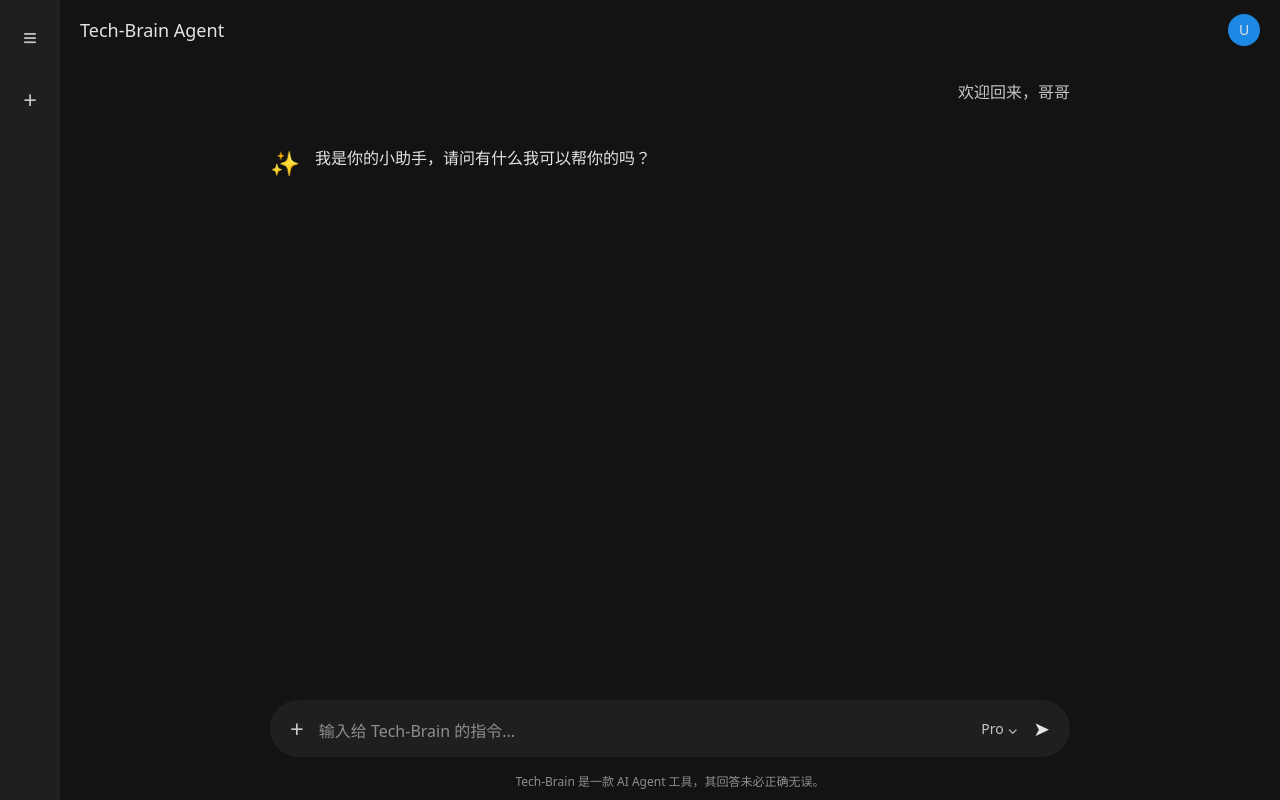
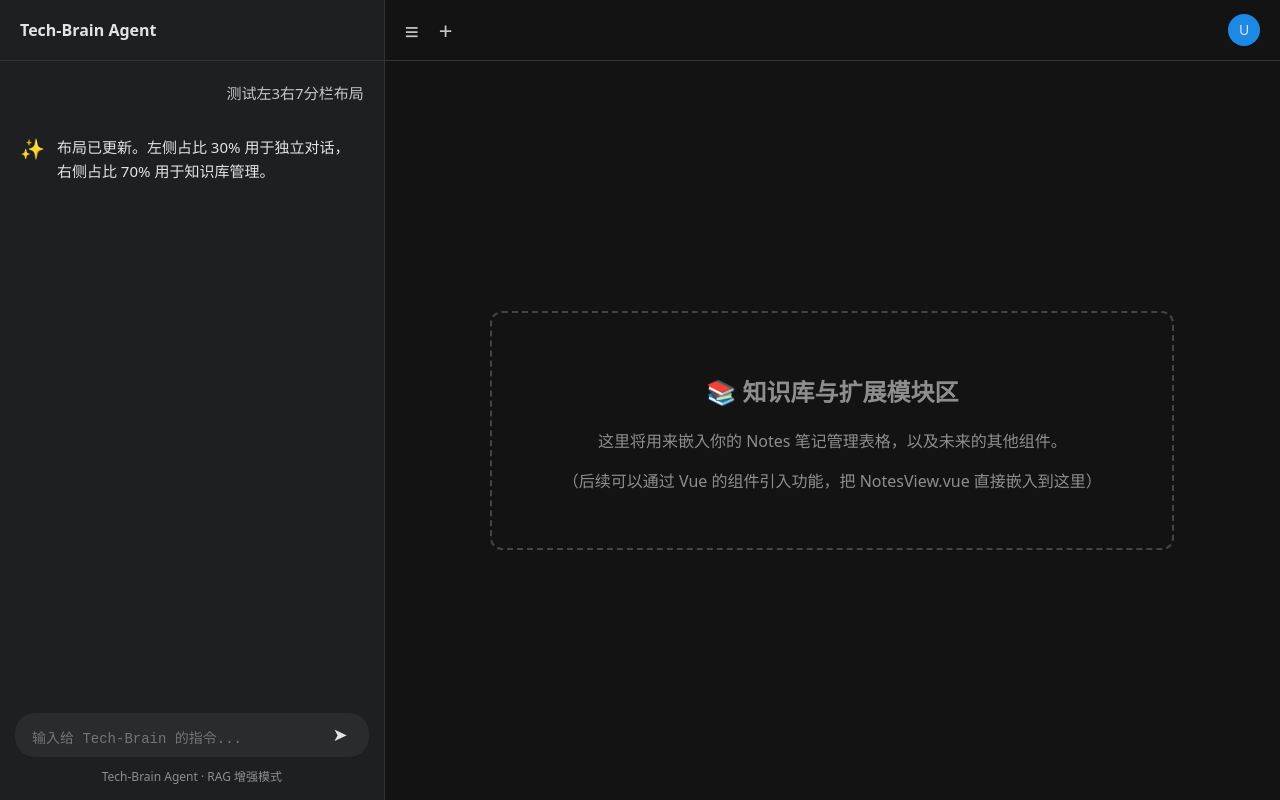
Before and after one commit to Zeng-Wenjie/tech-brain-web, a Vue app: page / in a window 1280 px wide. Built offline with nearby package versions, Linux system fonts and the light colour scheme.

Commit message:
更改页面布局左3右7

```diff
--- a/src/views/AgentView.vue
+++ b/src/views/AgentView.vue
@@ -1,35 +1,22 @@
 <template>
-  <div class="gemini-layout">
-    <div class="sidebar">
-      <div class="menu-icon">≡</div>
-      <div class="new-chat-icon">+</div>
-    </div>
+  <div class="workspace-layout">
 
-    <div class="main-content">
-      <div class="header">
+    <div class="agent-pane">
+      <div class="pane-header left-header">
         <div class="title">Tech-Brain Agent</div>
-        <div class="user-avatar">U</div>
       </div>
 
       <div class="chat-body" ref="chatBodyRef">
-        <div class="content-limit">
         <div v-for="(msg, index) in messages" :key="index" class="msg-row">
           <div class="avatar" v-if="msg.role === 'ai'">✨</div>
-
           <div class="msg-content" :class="msg.role">
             {{ msg.content }}
           </div>
         </div>
       </div>
-      </div>
 
       <div class="input-dock">
-        <div class="input-content-limit">
         <div class="gemini-input-wrapper">
-            <div class="input-actions-left">
-              <span class="icon-btn">+</span>
-            </div>
-
           <textarea
             v-model="userInput"
             placeholder="输入给 Tech-Brain 的指令..."
@@ -39,14 +26,32 @@
           ></textarea>
 
           <div class="input-actions-right">
-              <span class="model-selector">Pro ⌄</span>
+            <!-- <span class="model-selector">Pro ⌄</span> -->
             <button class="send-btn" @click="handleSend">➤</button>
           </div>
         </div>
-          <div class="footer-text">Tech-Brain 是一款 AI Agent 工具，其回答未必正确无误。</div>
+        <div class="footer-text">Tech-Brain Agent · RAG 增强模式</div>
+      </div>
+    </div>
+
+    <div class="extension-pane">
+      <div class="pane-header right-header">
+        <div class="header-actions">
+          <span class="icon-btn" title="菜单">≡</span>
+          <span class="icon-btn" title="新建对话">+</span>
+        </div>
+        <div class="user-avatar">U</div>
+      </div>
+
+      <div class="extension-content">
+        <div class="placeholder-box">
+          <h2>📚 知识库与扩展模块区</h2>
+          <p>这里将用来嵌入你的 Notes 笔记管理表格，以及未来的其他组件。</p>
+          <p>（后续可以通过 Vue 的组件引入功能，把 NotesView.vue 直接嵌入到这里）</p>
         </div>
       </div>
     </div>
+
   </div>
 </template>
 
@@ -57,8 +62,8 @@
 const chatBodyRef = ref(null)
 
 const messages = ref([
-  { role: 'user', content: '欢迎回来，哥哥' },
-  { role: 'ai', content: '我是你的小助手，请问有什么我可以帮你的吗？'}
+  { role: 'user', content: '测试左3右7分栏布局' },
+  { role: 'ai', content: '布局已更新。左侧占比 30% 用于独立对话，右侧占比 70% 用于知识库管理。' }
 ])
 
 const handleSend = async () => {
@@ -69,9 +74,8 @@
   userInput.value = ''
   await scrollToBottom()
 
-  // 模拟接口调用延迟
   setTimeout(async () => {
-    messages.value.push({ role: 'ai', content: `收到指令：${text}。等待后端 /api/chat 接口联调。` })
+    messages.value.push({ role: 'ai', content: `收到指令：${text}。` })
     await scrollToBottom()
   }, 800)
 }
@@ -85,42 +89,145 @@
 </script>
 
 <style scoped>
-.gemini-layout {
+/* 整体工作台布局 */
+.workspace-layout {
   display: flex;
   height: 100vh;
+  width: 100vw;
   background-color: #131314;
+  color: #e3e3e3;
+  overflow: hidden; /* 防止出现全局滚动条 */
 }
 
-/* 简易侧边栏 */
-.sidebar {
-  width: 60px;
-  background-color: #1e1f20;
-  display: flex;
-  flex-direction: column;
-  align-items: center;
-  padding-top: 20px;
-  gap: 30px;
-  color: #c4c7c5;
-  font-size: 24px;
-  cursor: pointer;
-}
-
-.main-content {
-  flex: 1;
+/* ================= 左侧 Agent 区 ================= */
+.agent-pane {
+  flex: 3; /* 核心：占据 3 份宽度 */
+  background-color: #1e1f20; /* 左侧底色稍微提亮，与右侧区分 */
+  border-right: 1px solid #333; /* 分割线 */
   display: flex;
   flex-direction: column;
   position: relative;
 }
 
-/* 顶部标题 */
-.header {
+.pane-header {
   height: 60px;
   display: flex;
-  justify-content: space-between;
   align-items: center;
   padding: 0 20px;
+}
+
+.left-header {
+  border-bottom: 1px solid #333;
+  font-weight: bold;
+}
+
+.chat-body {
+  flex: 1;
+  overflow-y: auto;
+  padding: 20px;
+  padding-bottom: 120px; /* 给输入框留空间 */
+}
+
+.msg-row {
+  display: flex;
+  gap: 12px;
+  margin-bottom: 30px;
+  align-items: flex-start;
+}
+
+.avatar {
+  font-size: 20px;
+}
+
+.msg-content {
+  font-size: 15px;
+  line-height: 1.6;
+  white-space: pre-wrap;
+  width: 100%;
+}
+
+.msg-content.user {
+  text-align: right;
+  color: #c4c7c5;
+}
+
+.input-dock {
+  position: absolute;
+  bottom: 0;
+  width: 100%;
+  background: linear-gradient(180deg, transparent, #1e1f20 30%);
+  padding: 15px;
+  box-sizing: border-box;
+}
+
+.gemini-input-wrapper {
+  background-color: #2a2b2c;
+  border-radius: 20px;
+  display: flex;
+  align-items: center;
+  padding: 10px 15px;
+  gap: 10px;
+}
+
+.custom-textarea {
+  flex: 1;
+  background: transparent;
+  border: none;
+  color: #e3e3e3;
+  font-size: 14px;
+  resize: none;
+  outline: none;
+}
+
+.input-actions-right {
+  display: flex;
+  align-items: center;
+  gap: 10px;
+}
+
+.model-selector {
+  color: #c4c7c5;
+  font-size: 12px;
+  cursor: pointer;
+}
+
+.send-btn {
+  background: transparent;
+  border: none;
   color: #e3e3e3;
   font-size: 18px;
+  cursor: pointer;
+}
+
+.footer-text {
+  text-align: center;
+  font-size: 12px;
+  color: #8e8e8e;
+  margin-top: 10px;
+}
+
+/* ================= 右侧 扩展区 ================= */
+.extension-pane {
+  flex: 7; /* 核心：占据 7 份宽度 */
+  background-color: #131314;
+  display: flex;
+  flex-direction: column;
+}
+
+.right-header {
+  justify-content: space-between; /* 元素两端对齐 */
+  border-bottom: 1px solid #333;
+}
+
+.header-actions {
+  display: flex;
+  gap: 20px;
+}
+
+.icon-btn {
+  font-size: 24px;
+  color: #c4c7c5;
+  cursor: pointer;
 }
 
 .user-avatar {
@@ -133,116 +240,22 @@
   font-size: 14px;
 }
 
-/* 聊天主体 */
-.chat-body {
+.extension-content {
   flex: 1;
-  overflow-y: auto;
-  padding-bottom: 150px; /* 给底部留空间 */
+  padding: 30px;
+  display: flex;
+  justify-content: center;
+  align-items: center;
 }
 
-.content-limit {
-  max-width: 800px;
-  margin: 0 auto;
-  padding: 20px;
-}
-
-.msg-row {
-  display: flex;
-  gap: 15px;
-  margin-bottom: 40px;
-  align-items: flex-start;
-}
-
-.avatar {
-  font-size: 24px;
-}
-
-.msg-content {
-  font-size: 16px;
-  line-height: 1.6;
-  color: #e3e3e3;
-  white-space: pre-wrap;
-  width: 100%;
-}
-
-.msg-content.user {
-  text-align: right; /* Gemini默认用户消息靠右或无头像 */
-  color: #c4c7c5;
-}
-
-/* 底部输入框 */
-.input-dock {
-  position: absolute;
-  bottom: 0;
-  width: 100%;
-  background: linear-gradient(180deg, transparent, #131314 30%);
-  display: flex;
-  justify-content: center;
-  padding-bottom: 10px;
-}
-
-.input-content-limit {
-  max-width: 800px;
-  width: 100%;
-  padding: 0 20px;
-}
-
-.gemini-input-wrapper {
-  background-color: #1e1f20;
-  border-radius: 30px;
-  display: flex;
-  align-items: center;
-  padding: 12px 20px;
-  gap: 15px;
-}
-
-.icon-btn {
-  font-size: 24px;
-  color: #c4c7c5;
-  cursor: pointer;
-}
-
-.custom-textarea {
-  flex: 1;
-  background: transparent;
-  border: none;
-  color: #e3e3e3;
-  font-size: 16px;
-  resize: none;
-  outline: none;
-  font-family: inherit;
-  padding: 5px 0;
-}
-
-.custom-textarea::placeholder {
+/* 临时占位框样式 */
+.placeholder-box {
+  border: 2px dashed #444;
+  border-radius: 12px;
+  padding: 40px;
+  text-align: center;
   color: #8e8e8e;
-}
-
-.input-actions-right {
-  display: flex;
-  align-items: center;
-  gap: 15px;
-}
-
-.model-selector {
-  color: #c4c7c5;
-  font-size: 14px;
-  cursor: pointer;
-}
-
-.send-btn {
-  background: transparent;
-  border: none;
-  color: #e3e3e3;
-  font-size: 20px;
-  cursor: pointer;
-  padding: 0;
-}
-
-.footer-text {
-  text-align: center;
-  font-size: 12px;
-  color: #8e8e8e;
-  margin-top: 15px;
+  width: 80%;
+  max-width: 600px;
 }
 </style>
```
Lines whose indentation alone changed are shown as unchanged.
